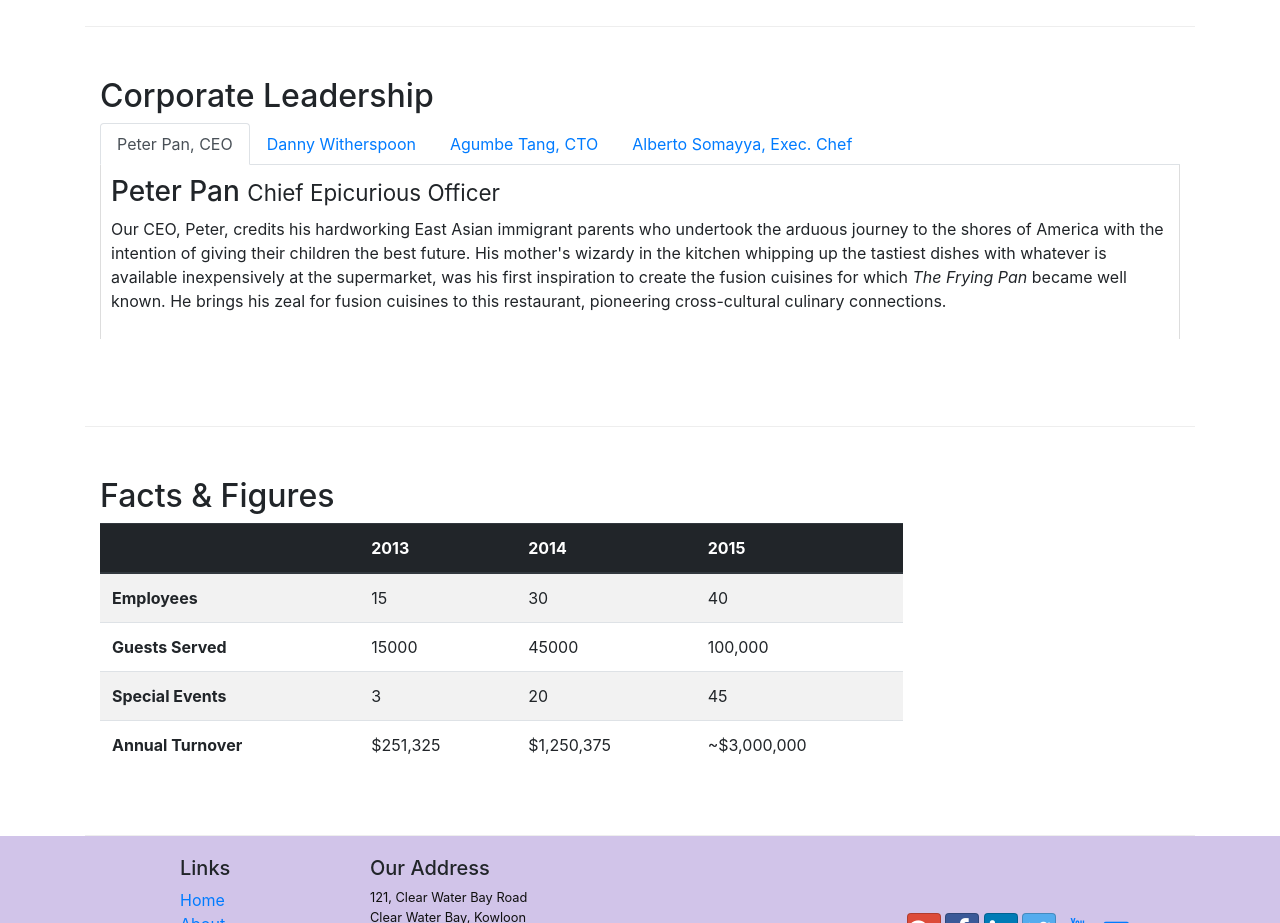
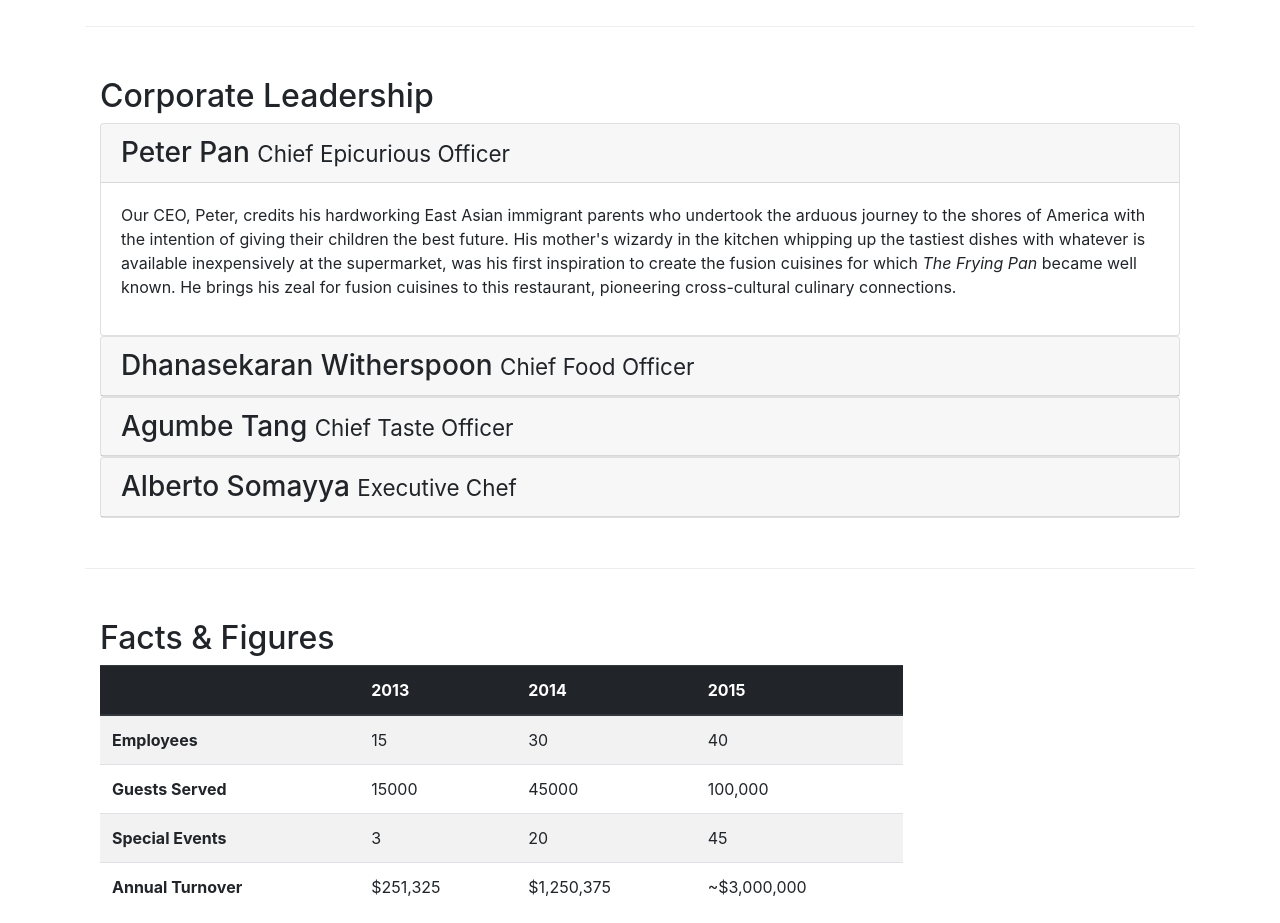
Before and after one commit to ABHIMANYUdp/Bootstrap-Frameworks-restaurant-, a website: page aboutus.html in a window 1280 px wide. Shown: the part 920-1843 px from the top of the page. Drawn offline with nearby package versions, Linux system fonts and the light colour scheme.

Commit message:
Accordion

```diff
--- a/aboutus.html
+++ b/aboutus.html
@@ -149,91 +149,120 @@
         <div class="col-12">
           <h2>Corporate Leadership</h2>
           <!--Tabbed Navigation-->
-          <ul class="nav nav-tabs">
-            <li class="nav-item">
-              <a
-                class="nav-link active"
-                href="#peter"
-                role="tab"
-                data-toggle="tab"
-                >Peter Pan, CEO</a
+          <!-- after this accordin plugins-->
+
+          <!-- Displaying tab content-->
+          <div id="accordion">
+            <div class="card">
+              <div class="card-header" role="tab" id="peterhead">
+                <h3 class="mb-0">
+                  <a data-toggle="collapse" data-target="#peter"
+                    >Peter Pan <small>Chief Epicurious Officer</small></a
                   >
-            </li>
-            <li class="nav-item">
-              <a class="nav-link" href="#danny" role="tab" data-toggle="tab"
-                >Danny Witherspoon</a
-              >
-            </li>
-            <li class="nav-item">
-              <a class="nav-link" href="#agumbe" role="tab" data-toggle="tab"
-                >Agumbe Tang, CTO</a
-              >
-            </li>
-            <li class="nav-item">
-              <a class="nav-link" href="#alberto" role="tab" data-toggle="tab"
-                >Alberto Somayya, Exec. Chef</a
-              >
-            </li>
-          </ul>
-          <!-- Displaying tab content-->
-          <div class="tab-content">
-            <div role="tabpanel" class="tab-pane fade show active" id="peter">
-              <h3>Peter Pan <small>Chief Epicurious Officer</small></h3>
+                </h3>
+              </div>
+
+              <div class="collapse show" id="peter" data-parent="#accordion">
+                <div class="card-body">
                   <p class="d-none d-sm-block">
                     Our CEO, Peter, credits his hardworking East Asian immigrant
                     parents who undertook the arduous journey to the shores of
                     America with the intention of giving their children the best
                     future. His mother's wizardy in the kitchen whipping up the
-                tastiest dishes with whatever is available inexpensively at the
-                supermarket, was his first inspiration to create the fusion
-                cuisines for which
-                <em>The Frying Pan</em> became well known. He brings his zeal
-                for fusion cuisines to this restaurant, pioneering
+                    tastiest dishes with whatever is available inexpensively at
+                    the supermarket, was his first inspiration to create the
+                    fusion cuisines for which
+                    <em>The Frying Pan</em> became well known. He brings his
+                    zeal for fusion cuisines to this restaurant, pioneering
                     cross-cultural culinary connections.
                   </p>
                 </div>
+              </div>
+            </div>
 
-            <div role="tabpanel" class="tab-pane fade show" id="danny">
-              <h3>
-                Dhanasekaran Witherspoon <small>Chief Food Officer</small>
+            <div class="card">
+              <div class="card-header" role="tab" id="dannyhead">
+                <h3 class="mb-0">
+                  <a
+                    class="collapsed"
+                    data-toggle="collapse"
+                    data-target="#danny"
+                  >
+                    Dhanasekaran Witherspoon
+                    <small>Chief Food Officer</small></a
+                  >
                 </h3>
+              </div>
+
+              <div class="collapse" id="danny" data-parent="#accordion">
+                <div class="card-body">
                   <p class="d-none d-sm-block">
                     Our CFO, Danny, as he is affectionately referred to by his
-                colleagues, comes from a long established family tradition in
-                farming and produce. His experiences growing up on a farm in the
-                Australian outback gave him great appreciation for varieties of
-                food sources. As he puts it in his own words,
+                    colleagues, comes from a long established family tradition
+                    in farming and produce. His experiences growing up on a farm
+                    in the Australian outback gave him great appreciation for
+                    varieties of food sources. As he puts it in his own words,
                     <em
                       >Everything that runs, wins, and everything that stays,
                       pays!</em
                     >
                   </p>
                 </div>
+              </div>
+            </div>
 
-            <div role="tabpanel" class="tab-pane fade show" id="agumbe">
-              <h3>Agumbe Tang <small>Chief Taste Officer</small></h3>
+            <div class="card">
+              <div class="card-header" role="tab" id="agumbehead">
+                <h3 class="mb-0">
+                  <a
+                    class="collapsed"
+                    data-toggle="collapse"
+                    data-target="#agumbe"
+                    >Agumbe Tang <small>Chief Taste Officer</small></a
+                  >
+                </h3>
+              </div>
+
+              <div class="collapse" id="agumbe" data-parent="#accordion">
+                <div class="card-body">
                   <p class="d-none d-sm-block">
-                Blessed with the most discerning gustatory sense, Agumbe, our
-                CTO, personally ensures that every dish that we serve meets his
-                exacting tastes. Our chefs dread the tongue lashing that ensues
-                if their dish does not meet his exacting standards. He lives by
-                his motto,
+                    Blessed with the most discerning gustatory sense, Agumbe,
+                    our CTO, personally ensures that every dish that we serve
+                    meets his exacting tastes. Our chefs dread the tongue
+                    lashing that ensues if their dish does not meet his exacting
+                    standards. He lives by his motto,
                     <em>You click only if you survive my lick.</em>
                   </p>
                 </div>
+              </div>
+            </div>
 
-            <div role="tabpanel" class="tab-pane fade show" id="alberto">
-              <h3>Alberto Somayya <small>Executive Chef</small></h3>
+            <div class="card">
+              <div class="card-header" role="tab" id="albertohead">
+                <h3 class="mb-0">
+                  <a
+                    class="collapsed"
+                    data-toggle="collapse"
+                    data-target="#alberto"
+                    >Alberto Somayya <small>Executive Chef</small></a
+                  >
+                </h3>
+              </div>
+
+              <div class="collapse" id="alberto" data-parent="#accordion">
+                <div class="card-body">
                   <p class="d-none d-sm-block">
-                Award winning three-star Michelin chef with wide International
-                experience having worked closely with whos-who in the culinary
-                world, he specializes in creating mouthwatering Indo-Italian
-                fusion experiences. He says,
+                    Award winning three-star Michelin chef with wide
+                    International experience having worked closely with whos-who
+                    in the culinary world, he specializes in creating
+                    mouthwatering Indo-Italian fusion experiences. He says,
                     <em
-                  >Put together the cuisines from the two craziest cultures, and
-                  you get a winning hit! Amma Mia!</em
+                      >Put together the cuisines from the two craziest cultures,
+                      and you get a winning hit! Amma Mia!</em
                     >
                   </p>
+                </div>
+              </div>
             </div>
           </div>
         </div>
```
Lines whose indentation alone changed are shown as unchanged.
